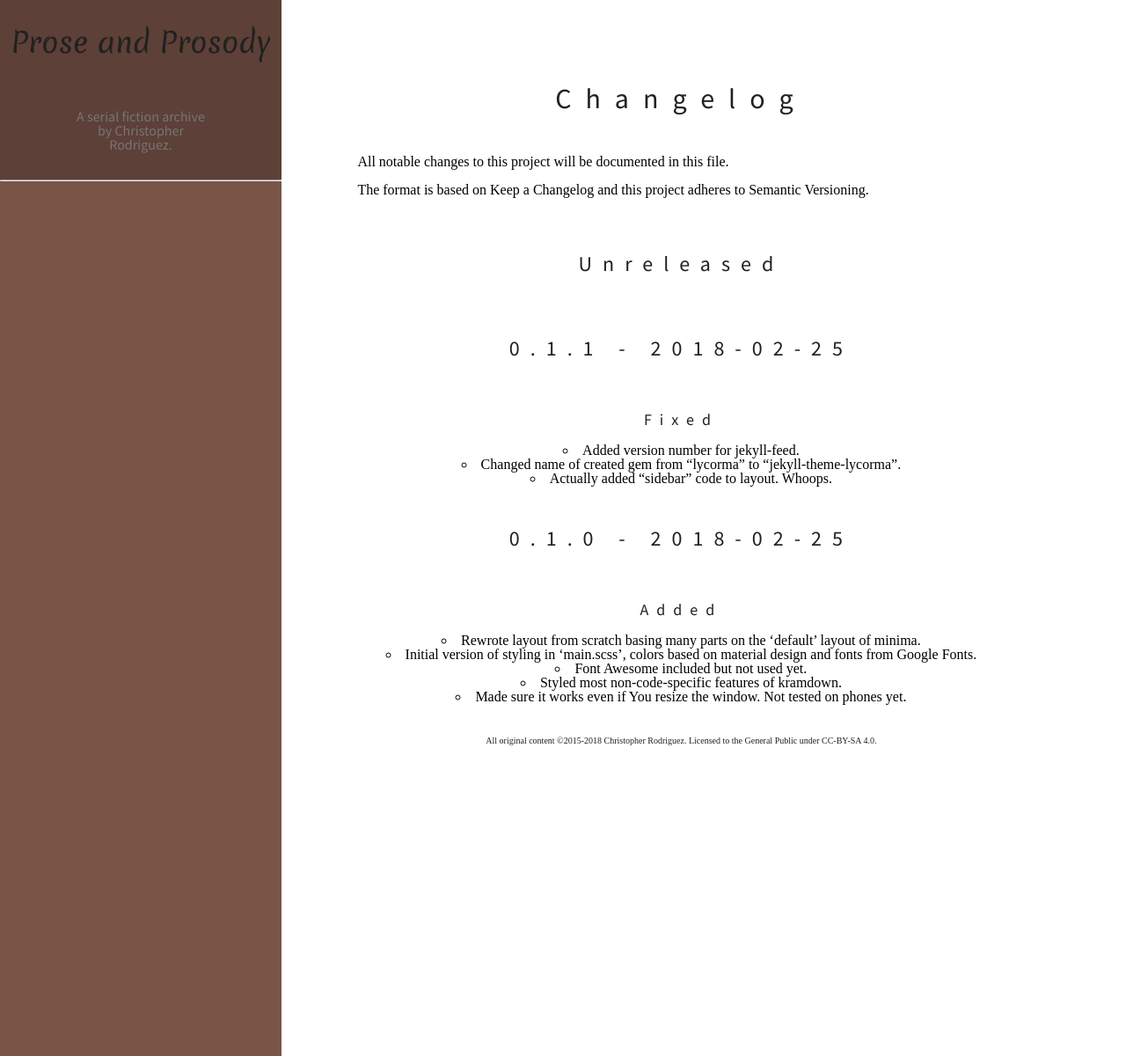
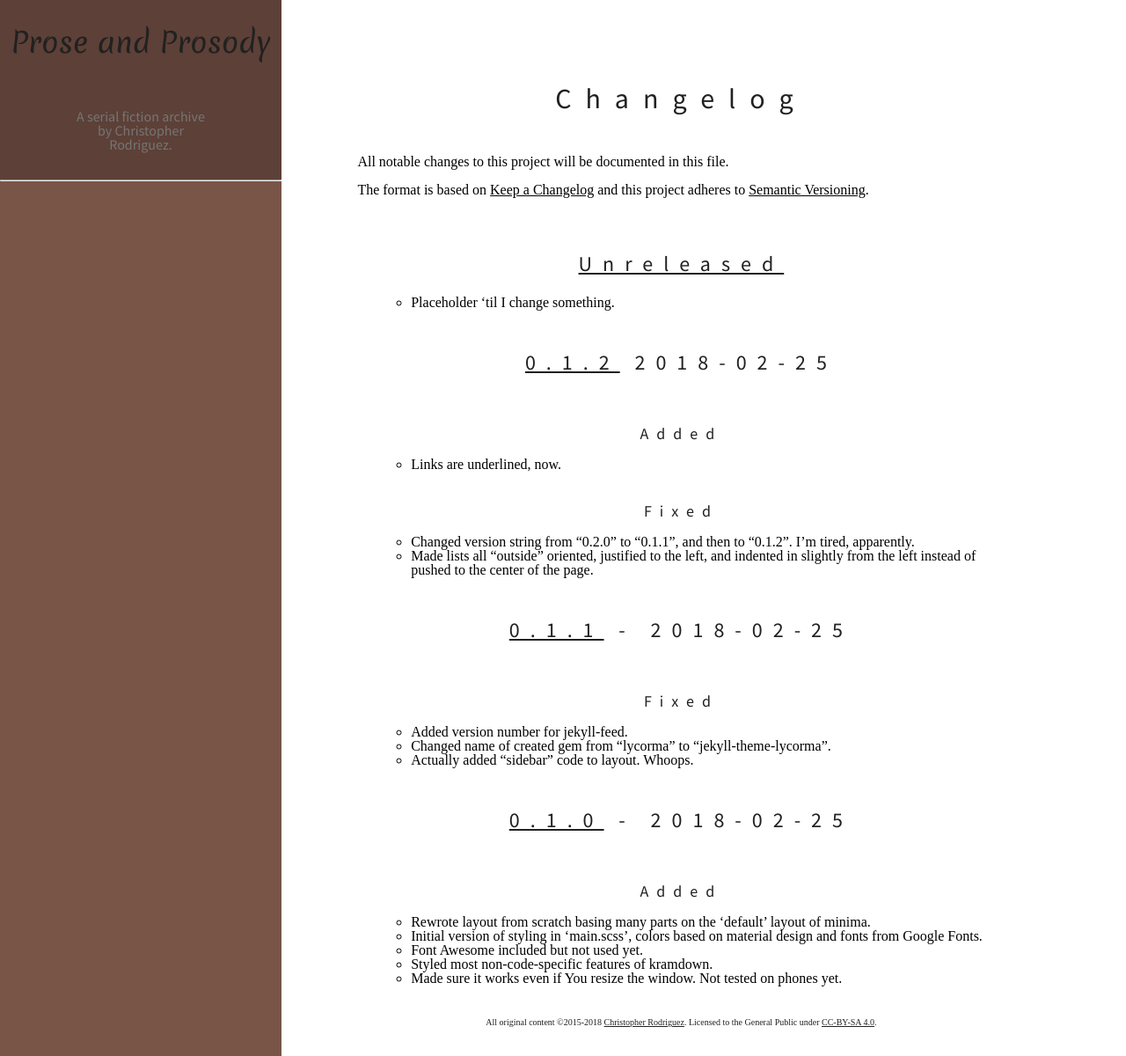
Before and after one commit to cdr255/jekyll-theme-lycorma, a Jekyll site: the page built from CHANGELOG.md, in a window 1280 px wide and 1200 px high. Shown: the whole window at 88% size. Built offline with Jekyll 4.4.1, drawn with Linux system fonts in a browser that asks for light colours; nearby versions of some CDN libraries; our own code applies the rules of GitHub Pages for plain Markdown files.

Commit message:
Fixed issues found constructing Prose and Prosody.

```diff
--- a/_config.yml
+++ b/_config.yml
@@ -27,7 +27,7 @@ github_username:  cdr255
 
 # Build settings
 markdown: kramdown
-theme: lycorma
+theme: jekyll-theme-lycorma
 plugins:
   - jekyll-feed
 
--- a/assets/main.scss
+++ b/assets/main.scss
@@ -118,6 +118,9 @@ body {
 	    background-image: -o-linear-gradient(left, #f0f0f0, #8c8b8b, #f0f0f0);
 	    width: 40%;
 	}
+	a {
+	    text-decoration-line: underline;
+	}
 
 	p {
 	    width: 100%;
@@ -128,11 +131,13 @@ body {
 	}
 
 	ul,ol {
-	    text-align: center;
+	    text-align: left;
+	    margin-left: 10%;
+	    margin-right: auto;
 	}
 
 	ul {
-	    list-style: circle inside;
+	    list-style: circle outside;
 	}
 
 	ol {
```
Also changed, not shown: CHANGELOG.md, jekyll-theme-lycorma.gemspec.
